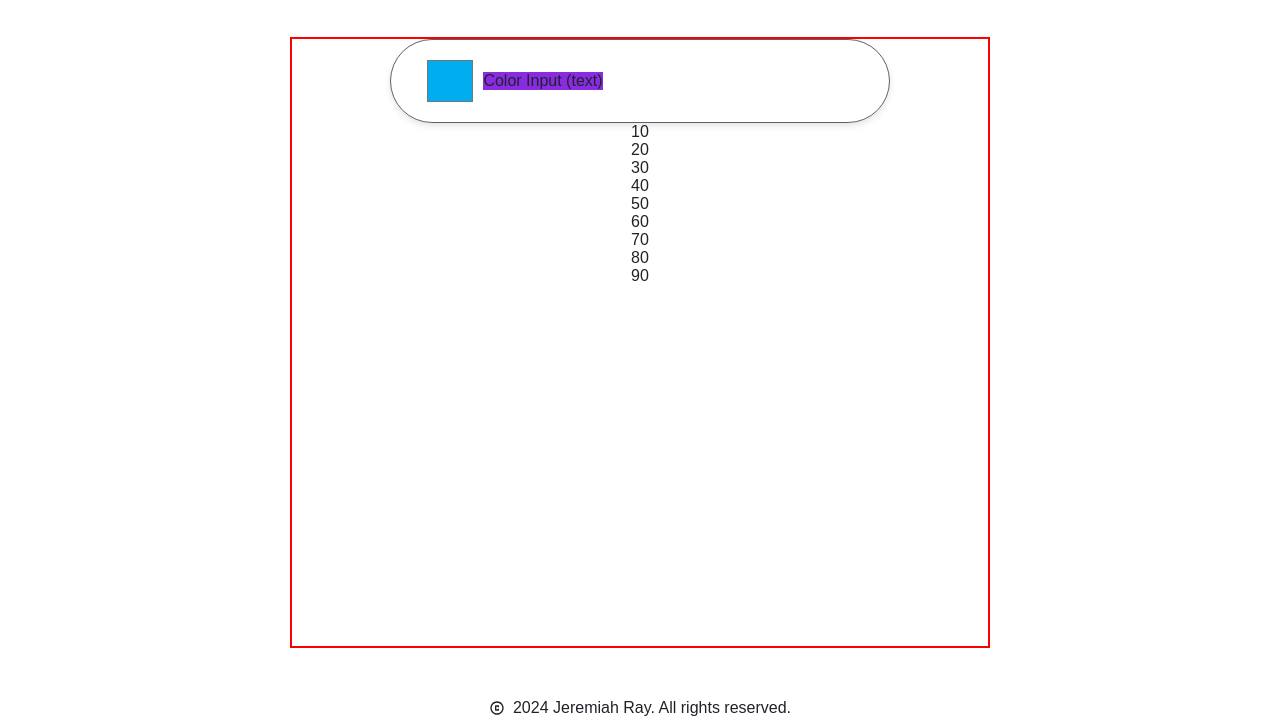
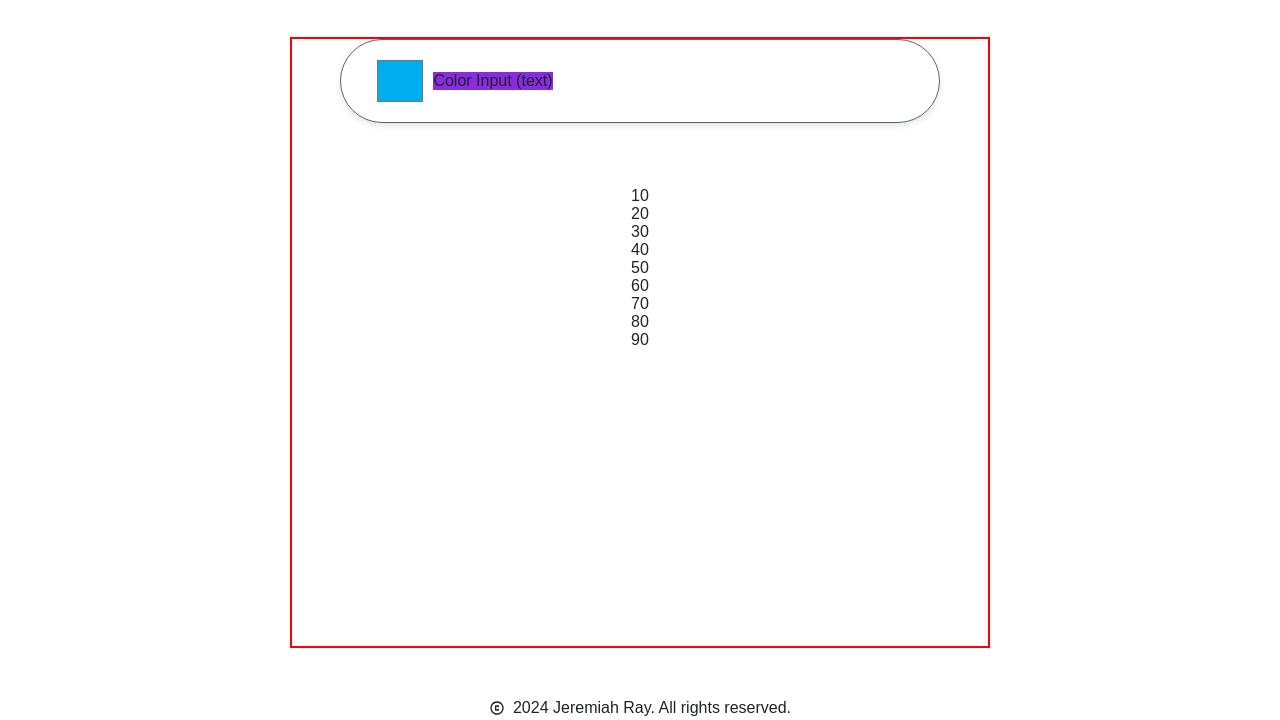
Before and after one commit to jeremiahray/tintly, a plain HTML site: page index.html in a window 1280 px wide. Shown: the part 80-800 px from the top of the page. Drawn offline with Linux system fonts and the light colour scheme.

Commit message:
adjusted color picker styles

```diff
--- a/static/css/components/color-picker.css
+++ b/static/css/components/color-picker.css
@@ -1,6 +1,6 @@
 .color-picker-container{
     width: 100%;
-    max-width: 500px;
+    max-width: 600px;
     display: flex;
     align-items: center;
     gap: 0.5em;
@@ -8,7 +8,7 @@
     border-radius: 6rem;
     box-shadow: var(--shadow);
     border: 1px solid var(--fgColor-neutral);
-    /* background-color: red; */
+    margin-bottom: 4rem;
 }
 
 .color-wheel{
@@ -25,7 +25,6 @@
     background-clip: border-box;
     min-width: 100%;
     min-height: 100%;
-    /* border-radius: 50%; */
 }
 
 .color-input{
```
